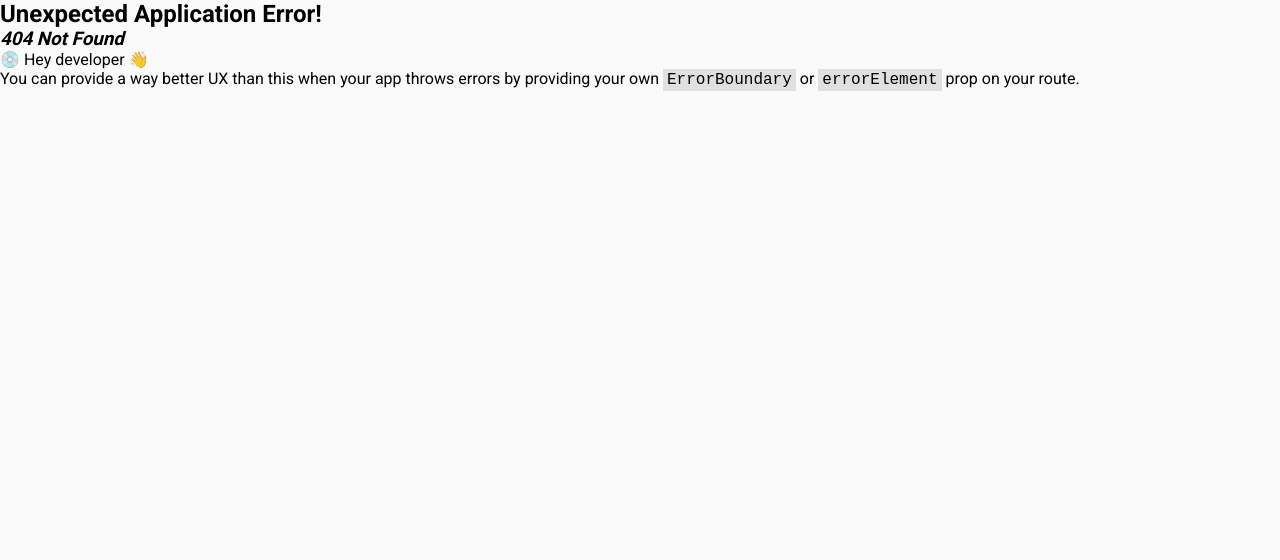
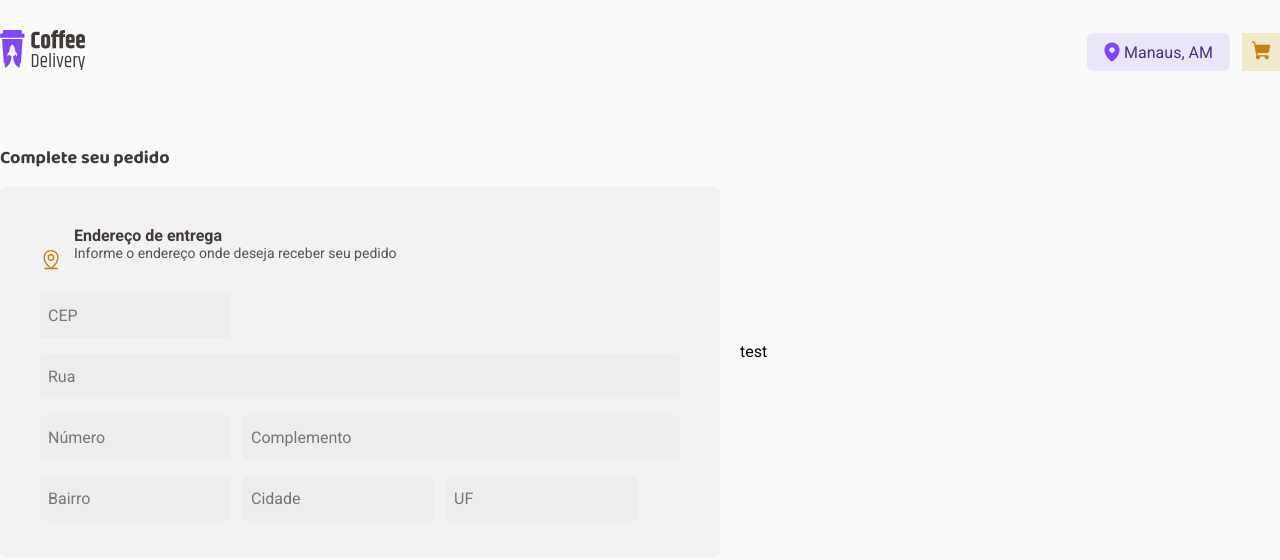
Before and after one commit to vtrajanodev/coffee-delivery, a React (Vite) app: page /cart in a window 1280 px wide. Before the commit this address had no page. Shown: the top 560 px of the page. Built offline with nearby package versions, Linux system fonts and the light colour scheme; data requests are answered from the project's data file.

Commit message:
feat: address form css

```diff
--- /dev/null
+++ b/src/components/Address/index.tsx
@@ -0,0 +1,44 @@
+import localeIcon from '../../assets/locale-yellow.svg'
+import { AddressContainer, AddressTitleContainer, FormContainer, FormFieldsContainer, FormHeaderContainer, FormHeaderTextContainer } from "./styles"
+
+export const Address = () => {
+  return (
+    <AddressContainer>
+      <AddressTitleContainer>Complete seu pedido</AddressTitleContainer>
+
+      <FormContainer>
+        <FormHeaderContainer>
+          <img src={localeIcon} alt="" />
+
+          <FormHeaderTextContainer>
+            <h2>Endereço de entrega</h2>
+            <p>Informe o endereço onde deseja receber seu pedido</p>
+          </FormHeaderTextContainer>
+        </FormHeaderContainer>
+
+        <FormFieldsContainer>
+          <div className='block'>
+            <div>
+              <input type="text" placeholder='CEP'/>
+            </div>
+            <div>
+              <input type="text" className='street' placeholder='Rua'/>
+            </div>
+          </div>
+
+          <div className='flex-1'>
+            <input type="text" placeholder='Número'/>
+            <input type="text" placeholder='Complemento'/>
+          </div>
+
+          <div className='flex-2'>
+            <input type="text" placeholder='Bairro'/>
+            <input type="text" placeholder='Cidade'/>
+            <input type="text" placeholder='UF'/>
+          </div>
+
+        </FormFieldsContainer>
+      </FormContainer>
+    </AddressContainer>
+  )
+}
--- /dev/null
+++ b/src/components/Address/styles.ts
@@ -0,0 +1,91 @@
+import styled from "styled-components";
+
+export const AddressTitleContainer = styled.h1`
+  font-family: "Baloo 2", sans-serif;
+  font-size: 1.125rem;
+  font-weight: 700;
+  color: ${(props) => props.theme["base-subtitle"]};
+
+  margin-bottom: 0.9rem;
+`;
+
+export const AddressContainer = styled.div`
+  width: 50%;
+  display: flex;
+  flex-direction: column;
+`;
+
+export const FormContainer = styled.div`
+  width: 45rem;
+  height: 23.25rem;
+  border-radius: 8px;
+  padding: 2.5rem;
+
+  background-color: ${(props) => props.theme["base-card"]};
+`;
+
+export const FormHeaderContainer = styled.div`
+  display: flex;
+  gap: 0.75rem;
+`;
+
+export const FormHeaderTextContainer = styled.div`
+  margin-bottom: 2rem;
+
+  h2 {
+    font-family: "Roboto", sans-serif;
+    font-size: 1rem;
+    color: ${(props) => props.theme["base-subtitle"]};
+  }
+
+  p {
+    font-size: 0.875rem;
+    color: ${(props) => props.theme["base-text"]};
+  }
+`;
+
+export const FormFieldsContainer = styled.form`
+  input {
+    height: 2.8rem;
+    border: none;
+    border-radius: 4px;
+    background-color: ${props => props.theme["base-input"]};
+    padding-left: 0.5rem;
+    caret-color: ${props => props.theme["purple-dark"]};
+
+    &:focus {
+      outline: 1px solid ${props => props.theme.purple};
+    }
+
+    input::placeholder {
+      font-family: 'Roboto', sans-serif;
+      font-size: 0.8rem;
+      color: ${props => props.theme["base-label"]};
+    }
+
+    &.street {
+      width: 100%;
+    }
+  }
+
+  div.block {
+    div {
+      margin-bottom: 1rem;
+    }
+
+    display: block;
+    margin-bottom: 1rem;
+  }
+
+  div.flex-1 {
+    display: grid;
+    grid-template-columns: 1fr 4fr;
+    gap: 12px;
+    margin-bottom: 1rem;
+  }
+
+  div.flex-2 {
+    display: flex;
+    gap: 12px;
+  }
+`;
--- a/src/components/Header/index.tsx
+++ b/src/components/Header/index.tsx
@@ -1,12 +1,13 @@
+import { NavLink } from 'react-router-dom'
+import cartIcon from '../../assets/cartIcon.svg'
 import localeIcon from '../../assets/localeIcon.svg'
 import logoIcon from '../../assets/logo.svg'
-import cartIcon from '../../assets/cartIcon.svg'
 import { CartIconContainer, HeaderContainer, LocaleContainer, NavContainer } from "./styles"
 
 export const Header = () => {
   return (
     <HeaderContainer>
-      <img src={logoIcon} alt="" />
+      <NavLink to={'/home'}><img src={logoIcon} alt="" /></NavLink>
 
       <NavContainer>
         <LocaleContainer>
@@ -15,7 +16,7 @@ export const Header = () => {
         </LocaleContainer>
 
         <CartIconContainer>
-          <img src={cartIcon} alt="" />
+          <NavLink to={'/cart'}><img src={cartIcon} alt="" /></NavLink>
         </CartIconContainer>
       </NavContainer>
     </HeaderContainer>
--- /dev/null
+++ b/src/pages/Cart/index.tsx
@@ -0,0 +1,11 @@
+import { Address } from "../../components/Address"
+import { CartContainer } from "./styles"
+
+export const Cart = () => {
+  return (
+    <CartContainer>
+      <Address />
+      test
+    </CartContainer>
+  )
+}
--- /dev/null
+++ b/src/pages/Cart/styles.ts
@@ -0,0 +1,11 @@
+import styled from "styled-components";
+
+export const CartContainer = styled.div`
+  width: 100%;
+  display: flex;
+  justify-content: flex-start;
+  align-items: center;
+  margin-top: 2.5rem;
+
+  gap: 6.25rem;
+`
--- a/src/router/Router.tsx
+++ b/src/router/Router.tsx
@@ -1,6 +1,7 @@
 import { RouterProvider, createBrowserRouter } from "react-router-dom"
 import { DefaultLayout } from "../layouts/DefaultLayout"
 import { Home } from "../pages/Home"
+import { Cart } from "../pages/Cart"
 
 const router = createBrowserRouter([
   {
@@ -15,6 +16,10 @@ const router = createBrowserRouter([
       {
         path: '/home',
         element: <Home />
+      },
+      {
+        path: '/cart',
+        element: <Cart />
       }
     ]
   },
```
Also changed, not shown: src/assets/locale-yellow.svg (added).
